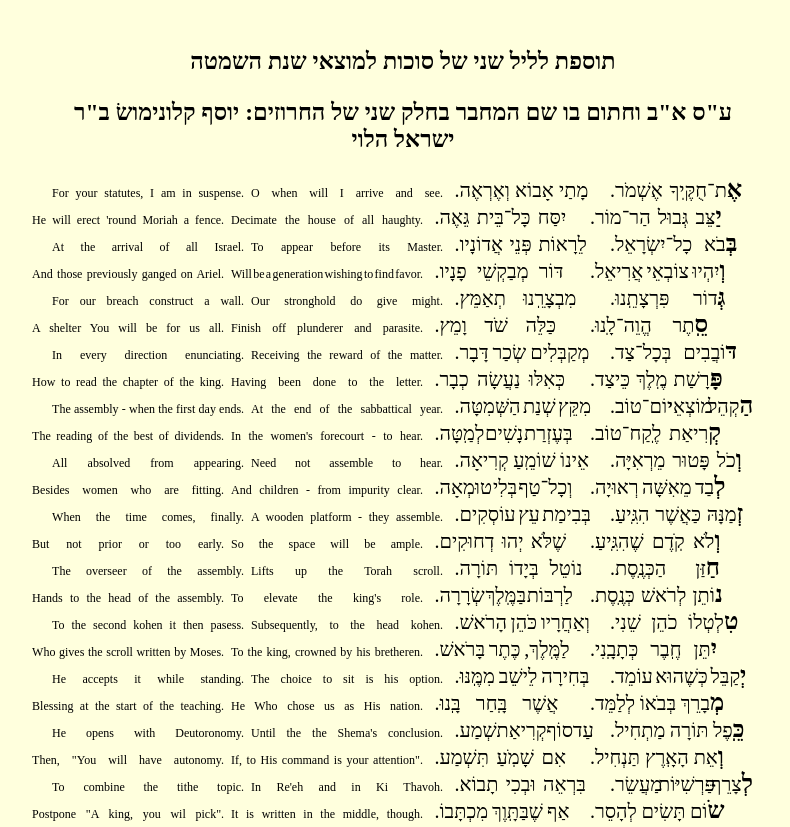
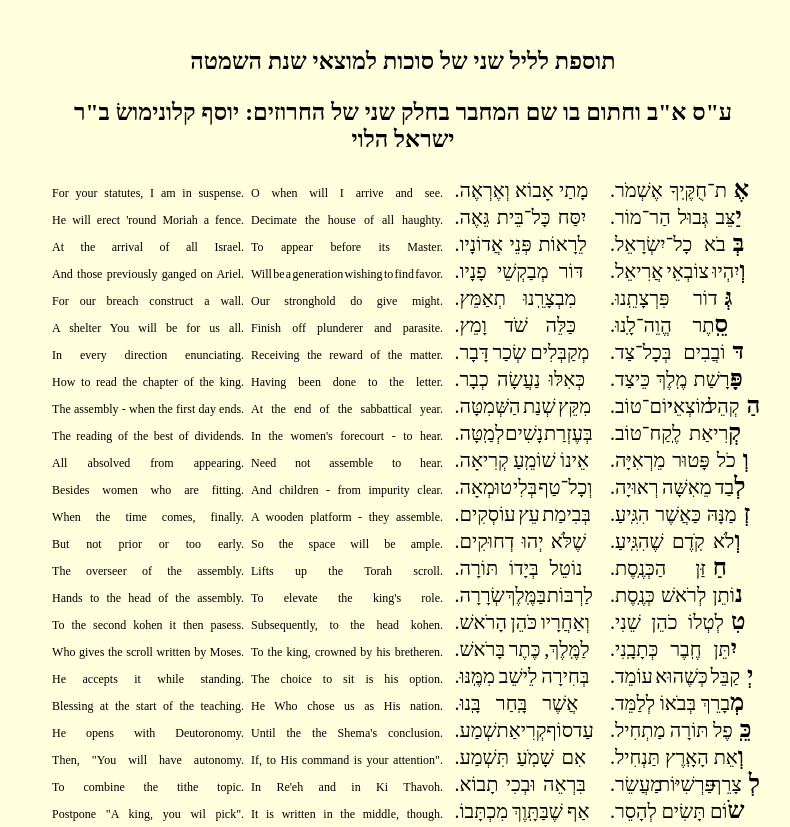
Before and after one commit to jkstrauss/bsy, a plain HTML site: page hakhel/hakhel.html in a window 1280 px wide. Shown: the top 827 px of the page, without its empty margins (461-1251 px from the left). Drawn offline with nearby package versions, Linux system fonts and the light colour scheme.

Commit message:
Change alternate rows style

```diff
--- a/hakhel/hakhel.css
+++ b/hakhel/hakhel.css
@@ -61,7 +61,7 @@ div.tableContainer {
   width: 100%;
 }
 
-span ._1 {
+span ._0.hebrew  .acrostic{
 	position:relative;
-	left:-20px;
+	left:7px;
 }
```
